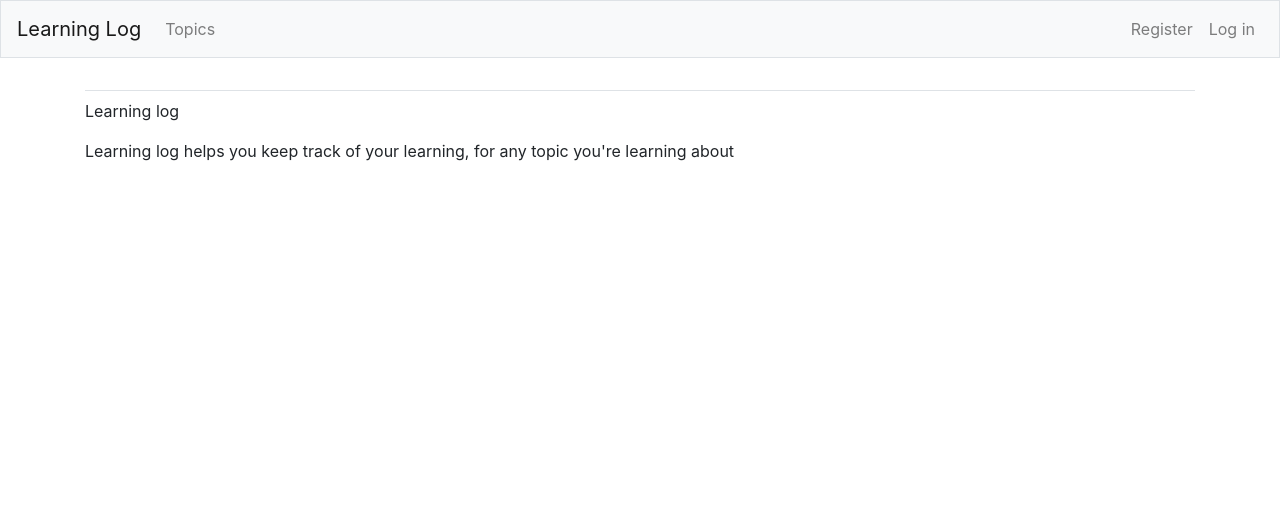
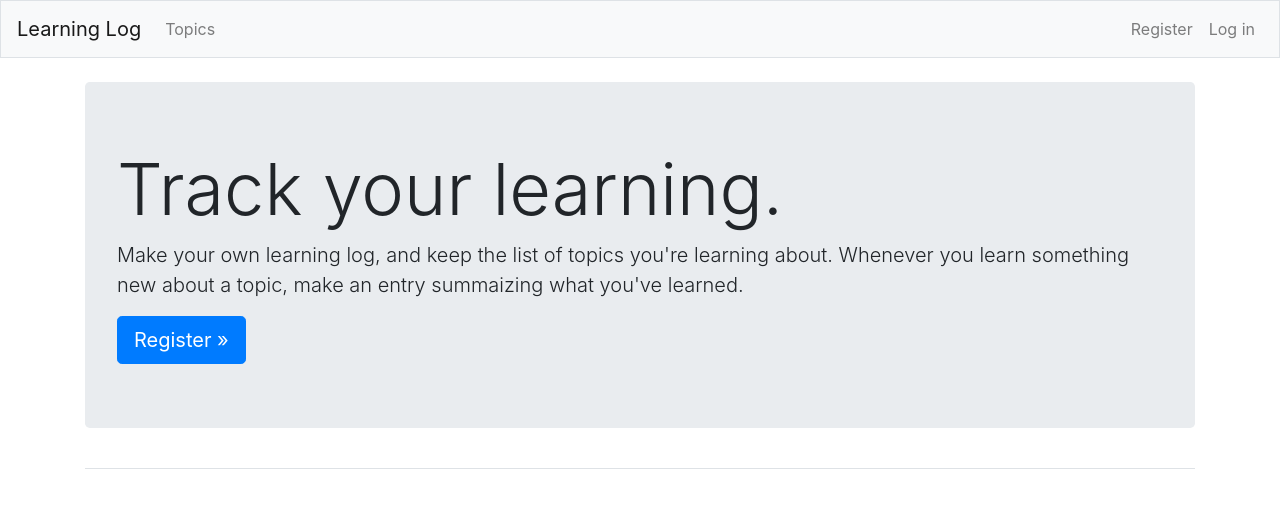
Before and after one commit to Mming-Chien/learning_log, a Django app: page / in a window 1280 px wide. Shown: the top 508 px of the page. Run offline with Django 4.2, Linux system fonts and the light colour scheme; some libraries are stand-ins or nearby versions.

Commit message:
Style home page and log in page

```diff
--- a/learning_logs/templates/learning_logs/index.html
+++ b/learning_logs/templates/learning_logs/index.html
@@ -1,7 +1,13 @@
 {% extends "learning_logs/base.html" %}
 
-{% block content %}
-	<p>Learning log</p>
+{% block page_header %}
 
-	<p>Learning log helps you keep track of your learning, for any topic you're learning about</p>
-{% endblock content %}
+	<div class="jumbotron">
+		<h1 class="display-3">Track your learning.</h1>
+
+		<p class="lead">Make your own learning log, and keep the list of topics you're learning about. Whenever you learn something new about a topic, make an entry summaizing what you've learned.</p>
+
+		<a class="btn btn-primary btn-lg " href="{% url 'users:register' %}" role="button">Register &raquo</a>
+	</div>
+
+{% endblock page_header %}
```
Also changed, not shown: users/templates/registration/login.html (+14 -7 lines), db.sqlite3.
